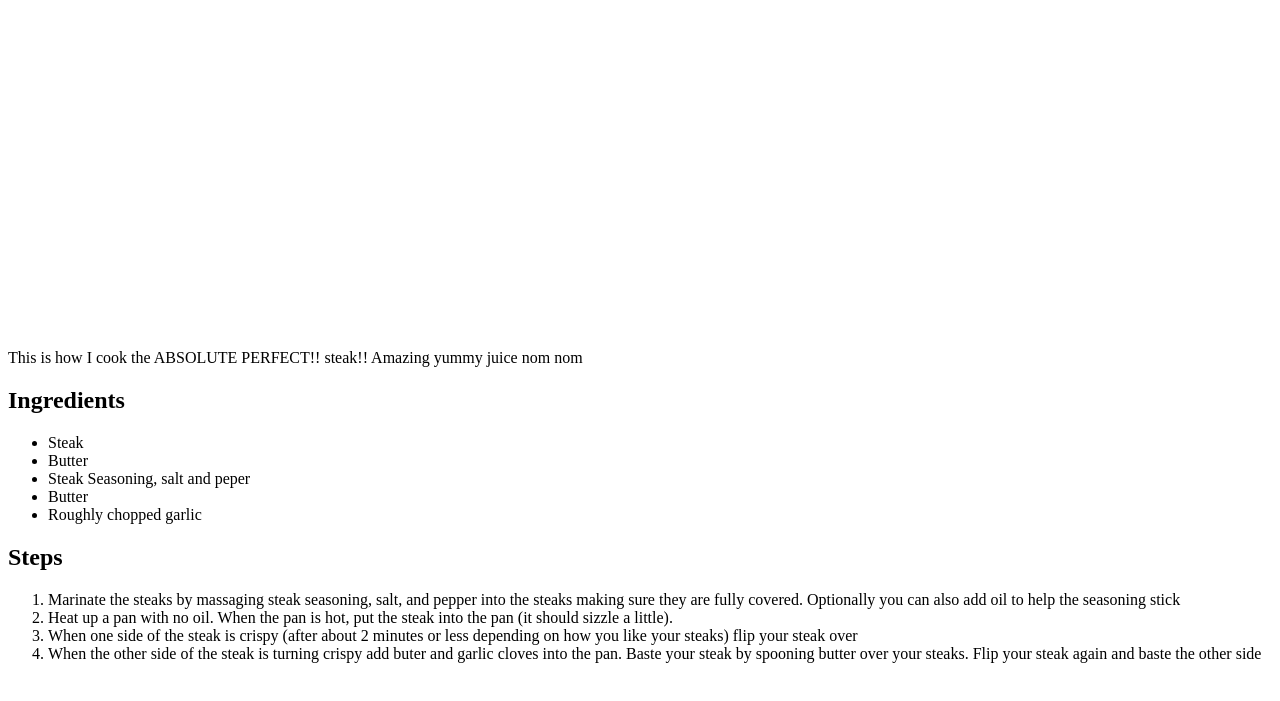
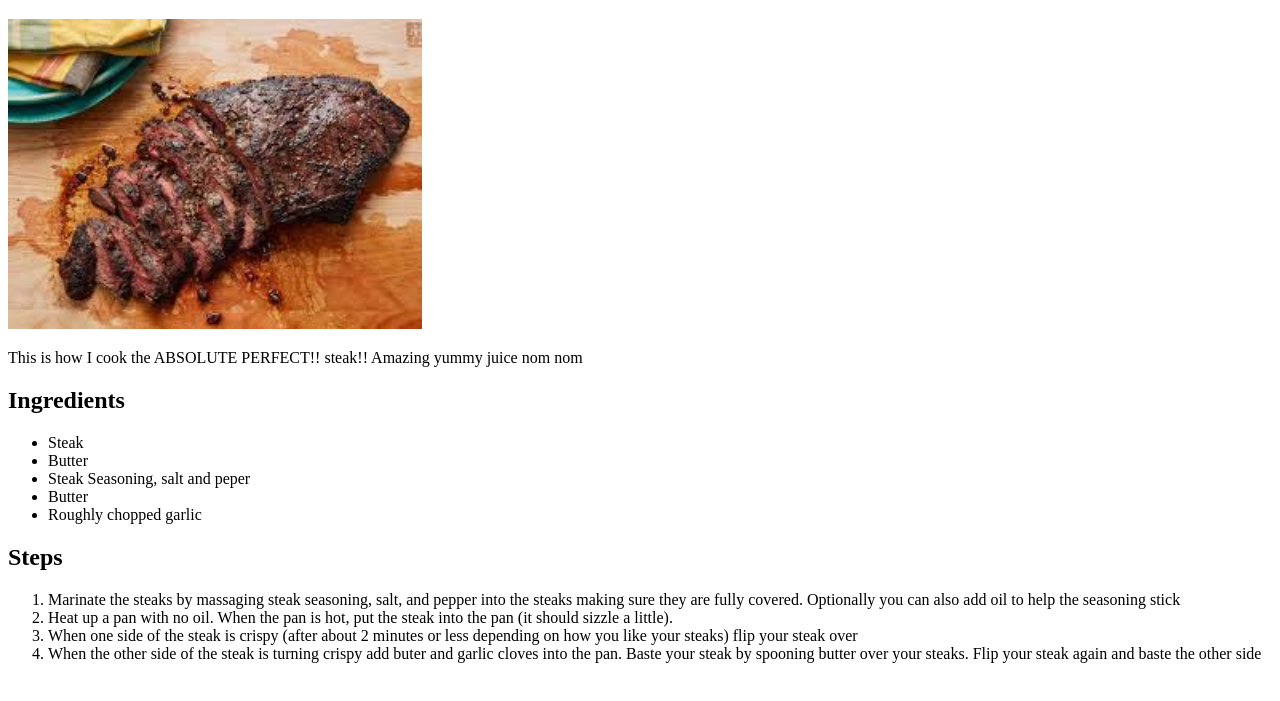
Before and after one commit to tinatams/odin-recipes, a plain HTML site: page recipes/PerfSteak.html in a window 1280 px wide. Shown: the part 61-762 px from the top of the page. Drawn offline with Linux system fonts and the light colour scheme.

Commit message:
Edited the "title" for each documet to reflect the content of the page
fixed but in PerfSteak.html

from href="" which was wrong to src="" which lets us display the image

```diff
--- a/recipes/PerfSteak.html
+++ b/recipes/PerfSteak.html
@@ -3,12 +3,12 @@
 <head>
     <meta charset="UTF-8">
     <meta name="viewport" content="width=device-width, initial-scale=1.0">
-    <title>Document</title>
+    <title>Perf Steak</title>
 </head>
 
 <body>
     <h1>Perf Steak</h1>
-    <img href="../images/PerfSteak.jpg" height="310">
+    <img src="../images/PerfSteak.jpeg" height="310">
     <p>This is how I cook the ABSOLUTE PERFECT!! steak!! Amazing yummy juice nom nom</p>
 
     <h2>Ingredients</h2>
```
Also changed, not shown: recipes/ItalianCarbonara.html (+1 -1 lines), recipes/lasagna.html (+1 -1 lines), images/PerfSteak.jpeg (renamed from images/PerfSteak.jpg).
